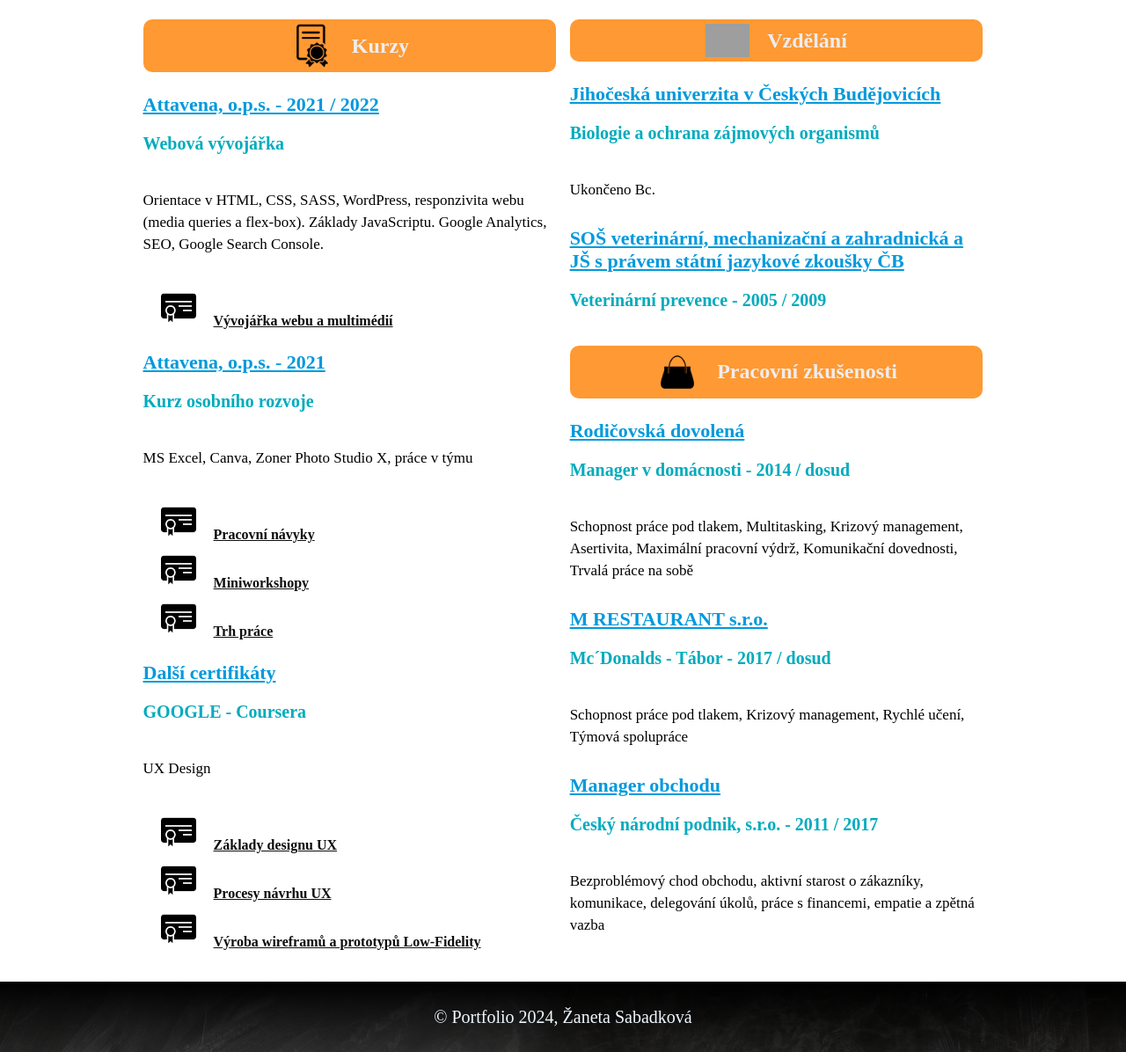
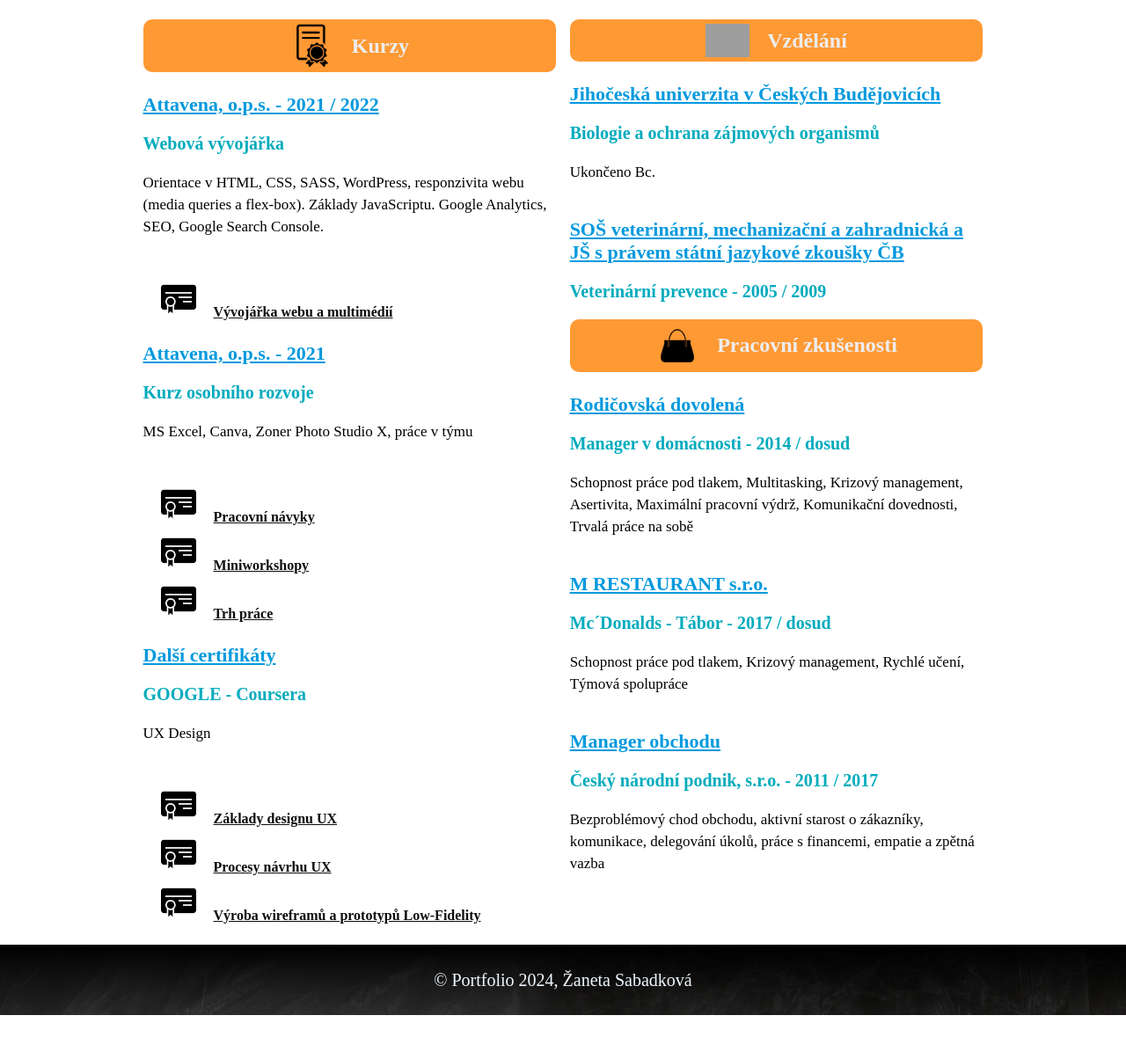
Before and after one commit to ZanetSabad/portfolioPHP, a PHP site: page /experience.php in a window 1280 px wide. Shown: the part 80-1276 px from the top of the page at 88% size. After the commit the page ends 1234 px from the top, so only its background shows below. Run offline with PHP 8.4, Linux system fonts and the light colour scheme; grey boxes are pictures that could not be loaded.

Commit message:
zkouška změna stylu...necháno tak jak bylo

```diff
--- a/css/experience.css
+++ b/css/experience.css
@@ -30,22 +30,20 @@ main {
   }
 
   h4 {
-    margin-bottom: 40px;
+    margin-bottom: 20px;
     font-size: 20px;
     color: #00ABBD;
   }
 
   .popis {
     line-height: 25px;
-    margin: 30px 0;
+    margin-bottom: 40px;
     font-size: 17px;
     color: black;
   }
 
   .document {
     width: 40px;
-    margin-left: 20px;
-    margin-right: 20px;
   }
 
   .certifications {
```
Also changed, not shown: experience.php (+0 -13 lines).
